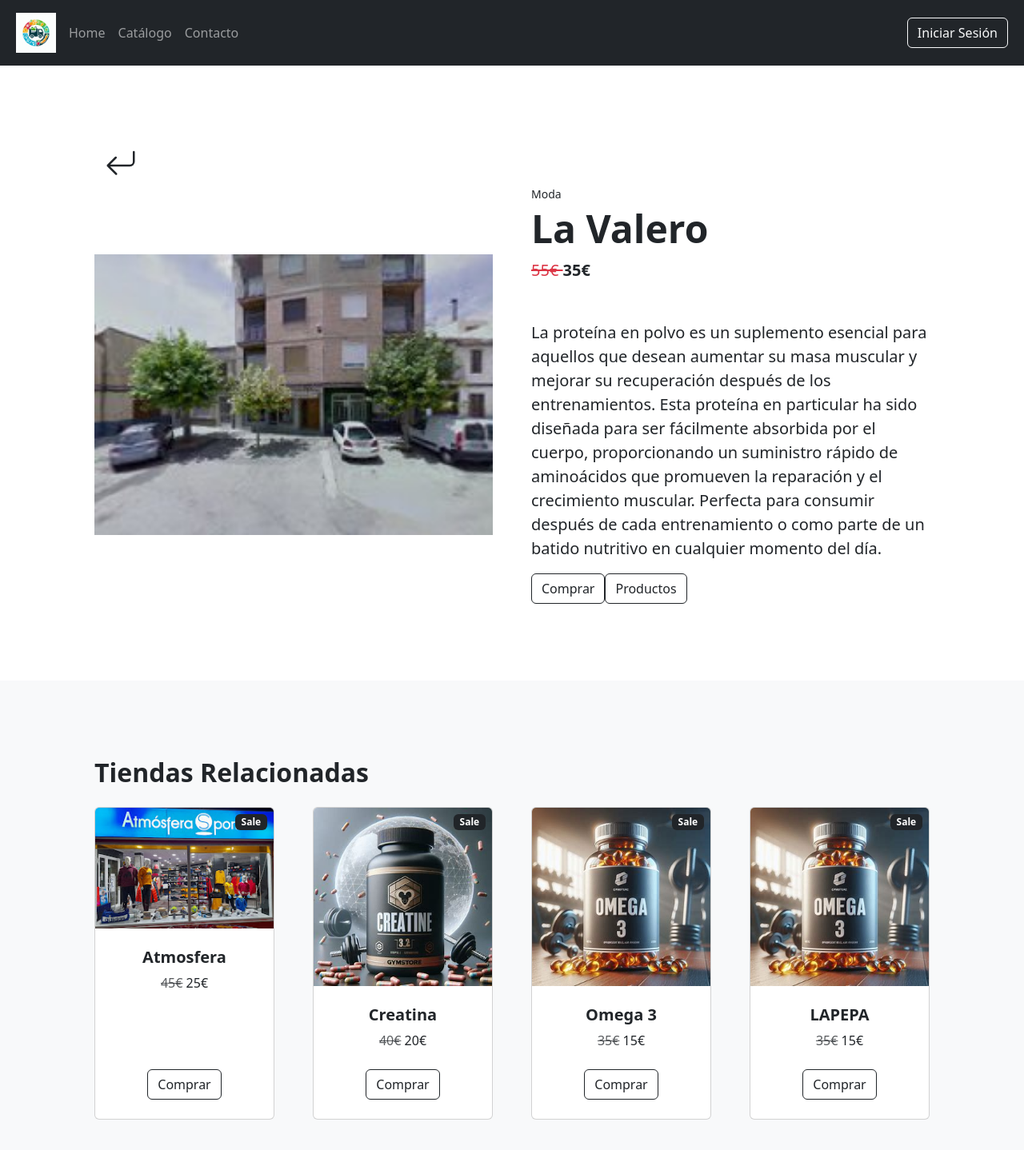
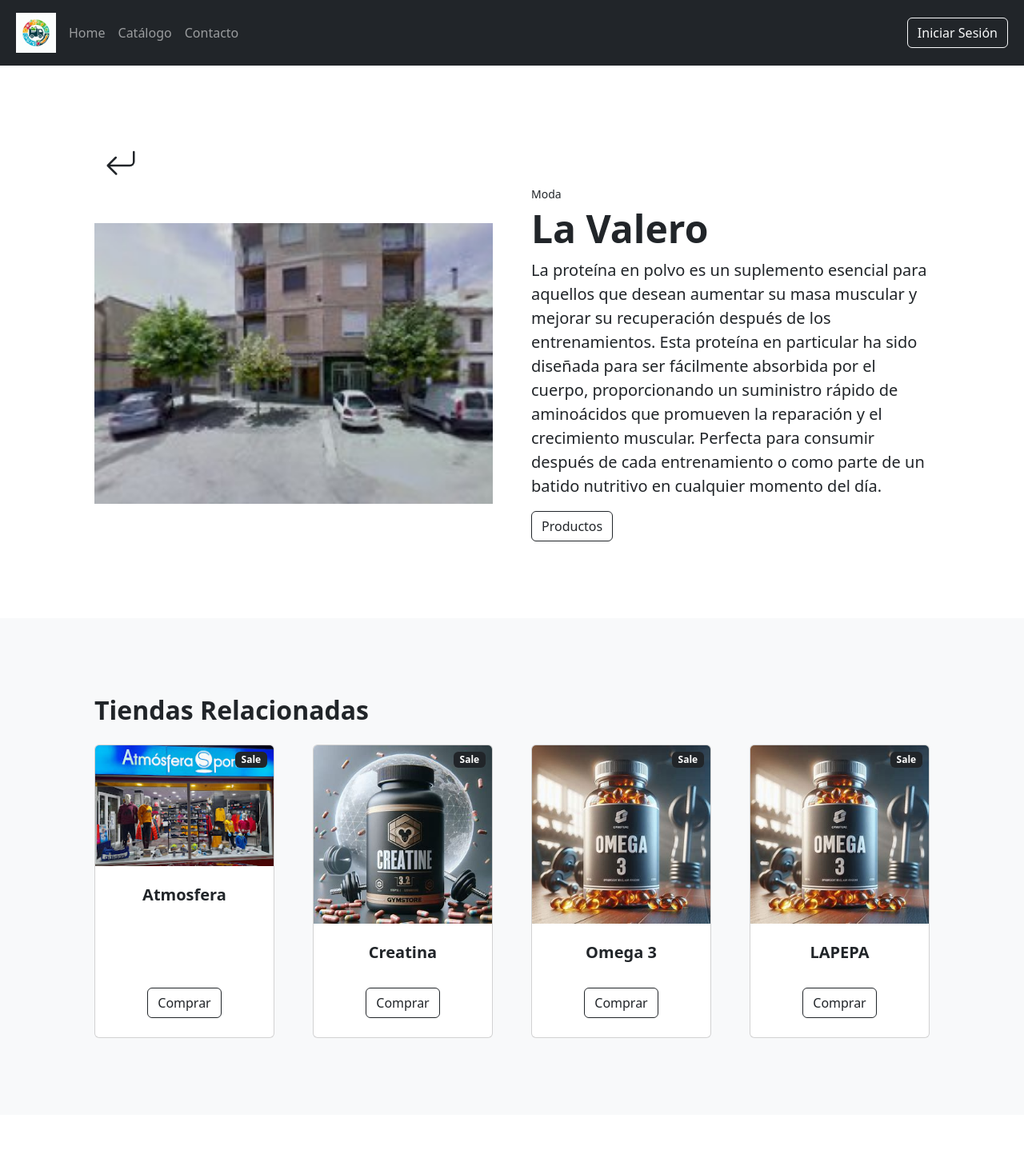
Before and after one commit to pabloarnau12/ProyectoVicente, an Angular app: page /pagina-producto/1 in a window 1280 px wide. Shown: the top 1438 px of the page at 80% size. After the commit the page ends 1394 px from the top, so only its background shows below. Built offline with nearby package versions, Linux system fonts and the light colour scheme.

Commit message:
borrando datos innecesarios (precios en las tiendas en vez de en los productos)

```diff
--- a/src/app/component/catalogo/catalogo.component.html
+++ b/src/app/component/catalogo/catalogo.component.html
@@ -12,7 +12,6 @@
               <h4 class="card-title fs-2">{{Tiendas.nombre}}</h4>
               <p class="card-text fs-4 flex-grow-1">{{Tiendas.descripcion}}</p>
               <div class="text-center mt-auto">
-                <p class="text-body-primary fs-4">{{Tiendas.precio}}€</p>
                 <div class="btn-group">
                   <button type="button" class="btn btn-sm btn-outline-secondary" [routerLink]="['/pagina-producto/' + Tiendas.id]">Ver Detalles</button>
                 </div>
--- a/src/app/component/pagina-producto/pagina-producto.component.html
+++ b/src/app/component/pagina-producto/pagina-producto.component.html
@@ -15,15 +15,9 @@
             <div class="col-md-6">
                 <div class="small mb-1">{{Productos.tipo}}</div>
                 <h1 class="display-5 fw-bolder">{{Productos.nombre}}</h1>
-                <div class="fs-5 mb-5">
-                    <span class="text-decoration-line-through text-danger" >{{Productos.precio + 20 + '€  '}}</span>
 
-                    <span class="fs-5"><strong>{{Productos.precio}}€</strong></span>
-                </div>
                 <p class="lead">{{Productos.descripcion_extendida}}</p>
                 <div class="d-flex">
-
-                    <button class="btn btn-outline-dark flex-shrink-0" type="button" [routerLink]="['/paginapago/' + Productos.id]">Comprar</button>
                     <button class="btn btn-outline-dark flex-shrink-0" type="button" [routerLink]="['/productostienda/' + Productos.id]">Productos</button>
                 </div>
             </div>
@@ -51,8 +45,6 @@
                             <h5 class="fw-bolder">{{ProductoRelacionado.nombre}}</h5>
 
 
-                            <span class="text-muted text-decoration-line-through">{{ProductoRelacionado.precio + 20 + '€'}}</span>
-                            {{ProductoRelacionado.precio}}€
                         </div>
                     </div>
 
```
